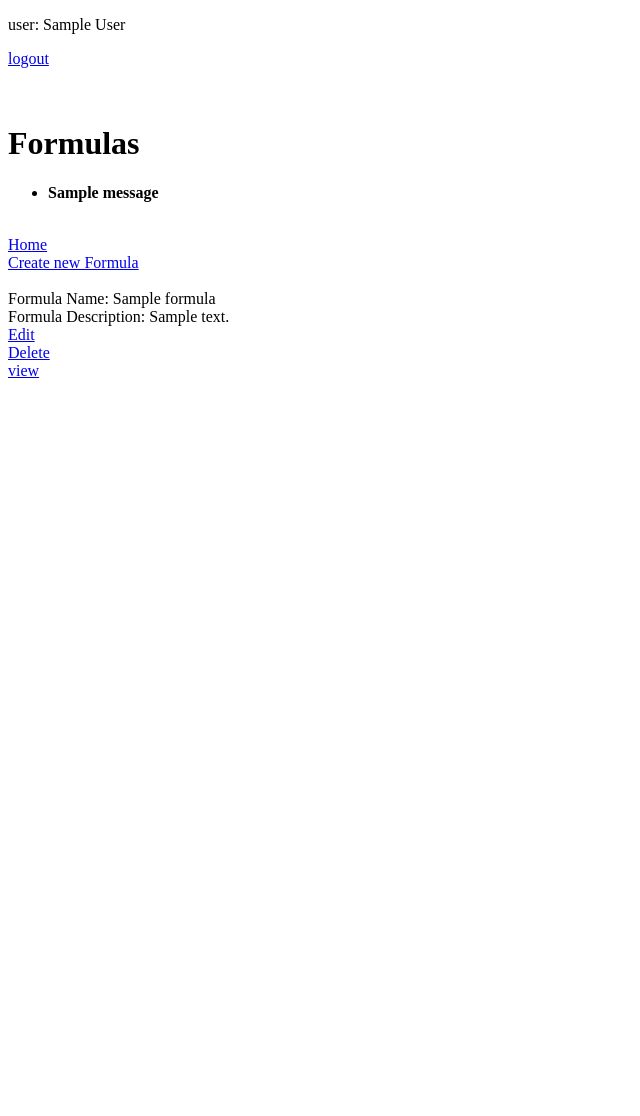
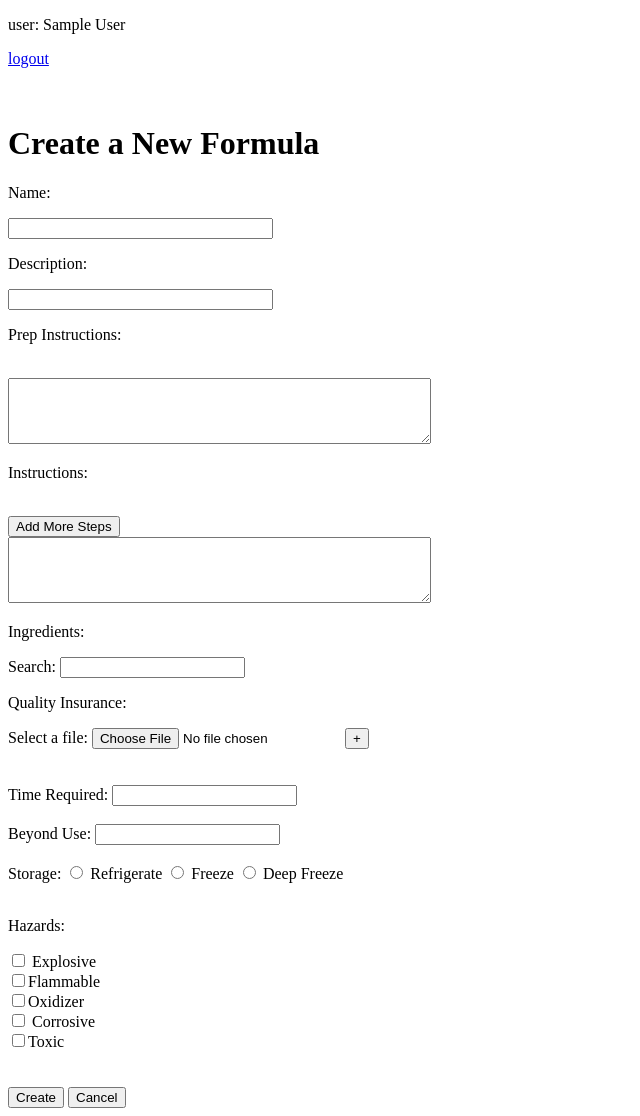
Before and after one commit to 101Mastery/application, a Flask app: template project/templates/layout.html in a window 1280 px wide. Shown: the whole page, without its empty margins (0-640 px from the left). Before the commit the page ends 378 px from the top, so only its background shows below. Run offline with Flask 2, Linux system fonts and the light colour scheme; the template is opened without the code that fills it: values that come from a table or form of the project are taken from there, others are empty; tables that the repository leaves empty hold one stand-in row (values such as "Sample post"); one stand-in notice (Sample message) is shown; some libraries are stand-ins or nearby versions.

Commit message:
change html

```diff
--- a/project/templates/layout.html
+++ b/project/templates/layout.html
@@ -5,53 +5,123 @@
     <title>Title</title>
 </head>
 <body>
+
     <p>user: {{user.name}}</p>
     <a href='{{url_for('logout')}}'>logout</a>
     </br>
     </br>
     </br>
-    <h1> Formulas </h1>
+    <h1>Create a New Formula</h1>
+    <form action="{{ url_for('newFormula')}}" method = 'post'>
+        <script src="//ajax.googleapis.com/ajax/libs/jquery/1.9.1/jquery.min.js"></script>
 
-        {%with messages = get_flashed_messages() %}
-    {% if messages %}
+<script type='text/javascript'>
+$(document).ready(function() {
+    var max_fields      = 10; //maximum input boxes allowed
+    var wrapper         = $(".steps"); //Fields wrapper
+    var add_button      = $(".add_steps_button"); //Add button ID
 
-    <ul>
-        {% for message in messages %}
-        <li><strong>{{ message}}</strong></li>
-        {% endfor %}
-    </ul>
-    {% endif %}
-    {% endwith %}
+    var x = 1; //initlal text box count
+    $(add_button).click(function(e){ //on add input button click
+        e.preventDefault();
+        if(x < max_fields){ //max input box allowed
+            x++; //text box increment
+            $(wrapper).append('<div><textarea rows="4" cols="50"></textarea> <a href="#" class="remove_field">Remove</a></div>'); //add input box
+        }
+    });
 
-    </br>
+    $(wrapper).on("click",".remove_field", function(e){ //user click on remove text
+        e.preventDefault(); $(this).parent('div').remove(); x--;
+    })
+});
+</script>
 
-    <a href='{{url_for('home')}}'>Home</a>
+        <script type='text/javascript'>
+$(document).ready(function() {
+    var max_fields      = 10; //maximum input boxes allowed
+    var wrapper         = $(".upload"); //Fields wrapper
+    var add_button      = $(".add_uploads_button"); //Add button ID
 
-    </br>
+    var x = 1; //initlal text box count
+    $(add_button).click(function(e){ //on add input button click
+        e.preventDefault();
+        if(x < max_fields){ //max input box allowed
+            x++; //text box increment
+            $(wrapper).append('<div>Select a file: <input type="file" name="upload"> <a href="#" class="remove_field">Remove</a></div>'); //add input box
+        }
+    });
 
-    <a href='{{url_for('newFormula')}}'>Create new Formula</a>
+    $(wrapper).on("click",".remove_field", function(e){ //user click on remove text
+        e.preventDefault(); $(this).parent('div').remove(); x--;
+    })
+});
+</script>
 
-    </br>
-    </br>
+        <p>Name: </p>
+        <input type = 'text' size='30' name='name'>
 
-    {% for i in formulas %}
+        </br>
 
-    Formula Name:
-    {{i.name}}
-    </br>
+        <p>Description: </p>
+        <input type = 'text' size='30' name="description">
 
-    Formula Description:
-    {{i.description}}
-    </br>
+        <p>Prep Instructions: </p>
+        </br>
 
-    <a href='{{url_for('editFormula', formula_id = i.id)}}'>Edit</a>
-    </br>
-    <a href='{{url_for('deleteFormula', formula_id = i.id)}}'>Delete</a>
-    </br>
-    <a href='{{url_for('viewFormula', formula_id = i.id)}}'>view</a>
-    </br>
-    </br>
+    <div><textarea name='prep_instructions'rows="4" cols="50"></textarea></div>
 
-    {% endfor %}
+
+        <p>Instructions: </p>
+        </br>
+        <div class="steps">
+    <input type="button" class="add_steps_button" value="Add More Steps">
+    <div><textarea name='instructions'rows="4" cols="50"></textarea></div>
+</div>
+        <p>Ingredients: </p>
+        Search: <input type="search" name="ingredient_search">
+
+        <p>Quality Insurance: </p>
+
+        <div class="upload">
+            <div>Select a file: <input type="file" name="pdf"><input type="button" class="add_uploads_button" value="+"></div>
+        </div>
+
+        </br>
+        </br>
+
+        Time Required: <input type="text" name="time_required">
+
+        </br>
+        </br>
+
+        Beyond Use: <input type="text" name="time_required">
+
+        </br>
+        </br>
+
+        Storage:
+
+        <input type="radio" name="storage" value="refrigerate" > Refrigerate
+        <input type="radio" name="storage" value="freeze"> Freeze
+        <input type="radio" name="storage" value="deep_freeze"> Deep Freeze
+        </br>
+        </br>
+        <p>Hazards: </p>
+        <input type="checkbox" name="explosive" value="true"> Explosive<br>
+        <input type="checkbox" name="flammable" value="true">Flammable<br>
+        <input type="checkbox" name="oxidizer" value="true">Oxidizer<br>
+        <input type="checkbox" name="corrosive" value="true"> Corrosive<br>
+        <input type="checkbox" name="toxic" value="true">Toxic<br>
+
+        </br>
+        </br>
+
+        <input type = 'submit' value='Create'>
+        <a href = '{{url_for('printFormulas')}}'> <input type = 'button' value='Cancel'></a>
+
+
+
+    </form>
+
 </body>
 </html>
```
